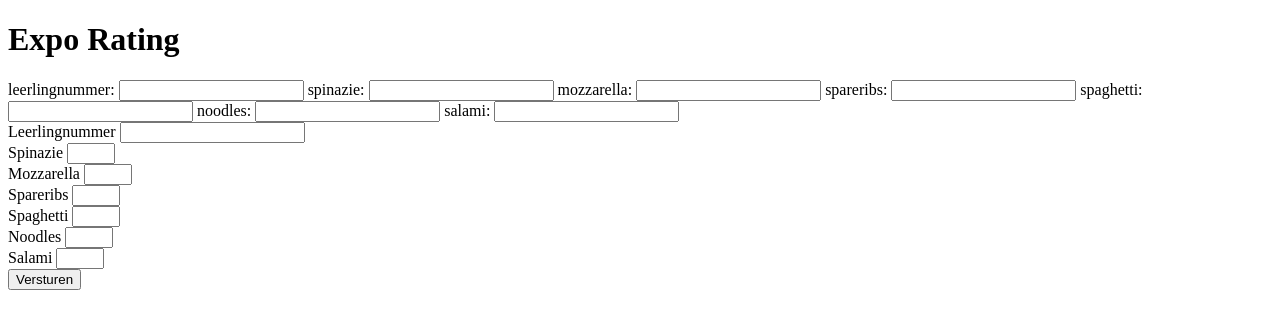
After one commit to Daan5556/Django_1.0, a Django app: page /resultsblock1/ in a window 1280 px wide. The commit adds this page. Shown: the top 329 px of the page. Run offline with Django 4.2, Linux system fonts and the light colour scheme.

Commit message:
html forms with parameters

```diff
--- /dev/null
+++ b/playground/Templates/expoBlock1.html
@@ -0,0 +1,50 @@
+<!DOCTYPE html>
+<html lang="en">
+<head>
+    <meta charset="UTF-8">
+    <title>Expo Rating</title>
+</head>
+<body>
+<h1 id="title">Expo Rating</h1>
+<form action="/resultsblock1/" method="POST">
+        {% csrf_token %}
+        {{ form }}
+        {{ form.errors }}
+            <div>
+                <label for="leerlingnummer">Leerlingnummer</label>
+                <input type="number" name="leerlingnummer" id="leerlingnummer" min="100000" maxlength="6" required/>
+            </div>
+
+            <div>
+                <label for="spinazie">Spinazie</label>
+                <input type="number" name="spinazie" id="spinazie" min="1" max="3" required>
+            </div>
+
+            <div>
+                <label for="mozzarella">Mozzarella</label>
+                <input type="number" name="mozzarella" id="mozzarella" min="1" max="3" required>
+            </div>
+
+            <div>
+                <label for="spareribs">Spareribs</label>
+                <input type="number" name="spareribs" id="spareribs" min="1" max="3" required>
+            </div>
+
+            <div>
+                <label for="spaghetti">Spaghetti</label>
+                <input type="number" name="spaghetti" id="spaghetti" min="1" max="3" required>
+            </div>
+
+            <div>
+                <label for="noodles">Noodles</label>
+                <input type="number" name="noodles" id="noodles" min="1" max="3" required>
+            </div>
+
+            <div>
+                <label for="salami">Salami</label>
+                <input type="number" name="salami" id="salami" min="1" max="3" required>
+            </div>
+        <input type="submit" value="Versturen">
+</form>
+</body>
+</html>
--- a/playground/forms.py
+++ b/playground/forms.py
@@ -6,6 +6,15 @@ class expo1Form(forms.Form):
     yvocomm = forms.CharField(label='yvocomm', max_length=10)
     jessebv = forms.CharField(label='jessebv', max_length=10)
 
+class expoblock1form(forms.Form):
+    leerlingnummer = forms.CharField(label="leerlingnummer", max_length=6)
+    spinazie = forms.CharField(label="spinazie", max_length=1)
+    mozzarella = forms.CharField(label="mozzarella", max_length=1)
+    spareribs = forms.CharField(label="spareribs", max_length=1)
+    spaghetti = forms.CharField(label="spaghetti", max_length=1)
+    noodles = forms.CharField(label="noodles", max_length=1)
+    salami = forms.CharField(label="salami", max_length=1)
+
 class expoblock2form(forms.Form):
     leerlingnummer = forms.CharField(label="leerlingnummer", max_length=6)
     avocado = forms.CharField(label="avocado", max_length=1)
--- a/playground/urls.py
+++ b/playground/urls.py
@@ -4,6 +4,7 @@ from . import views
 urlpatterns = [
     path("", views.index, name="index"),
     path("thanks/", views.thanks, name="thanks"),
+    path("resultsblock1/", views.resultsblock1, name="results1"),
     path("resultsblock2/", views.resultsblock2, name="results2"),
     path("expoblock1/", views.expoblock1, name="expoblock1"),
     path("expoblock2/", views.expoblock2, name="expoblock2"),
--- a/playground/views.py
+++ b/playground/views.py
@@ -1,5 +1,6 @@
 from django.shortcuts import render
 from django.http import HttpResponse, HttpResponseRedirect
+from.forms import expoblock1form
 from.forms import expoblock2form
 
 def index(request):
@@ -25,6 +26,25 @@ def results(request):
         form = expo1Form()
         return render(request, "home_page.html", {"form": form})
 
+def resultsblock1(request):
+    if request.method == "POST":
+        form = expoblock1form(request.POST)
+        if form.is_valid():
+            entryList = ["leerlingnummer", "spinazie", "mozzarella", "spareribs", "spaghetti", "noodles", "salami"]
+            for i in entryList:
+                dataEntry = form.cleaned_data[i]
+                file = open("expoBlock1.txt", "a")
+                file.write(str("\n") + str(dataEntry))
+                file.close()
+
+
+            return HttpResponseRedirect("/thanks/")
+        return render(request, "expoBlock1.html", {"form": form})
+    else:
+        form = expoblock1form()
+        return render(request, "expoBlock1.html", {"form": form})
+
+
 def resultsblock2(request):
     if request.method == "POST":
         form = expoblock2form(request.POST)
```
Also changed, not shown: expoblock1.txt (added, +15 -0 lines), playground/Templates/expoBlock2.html (+7 -7 lines).
